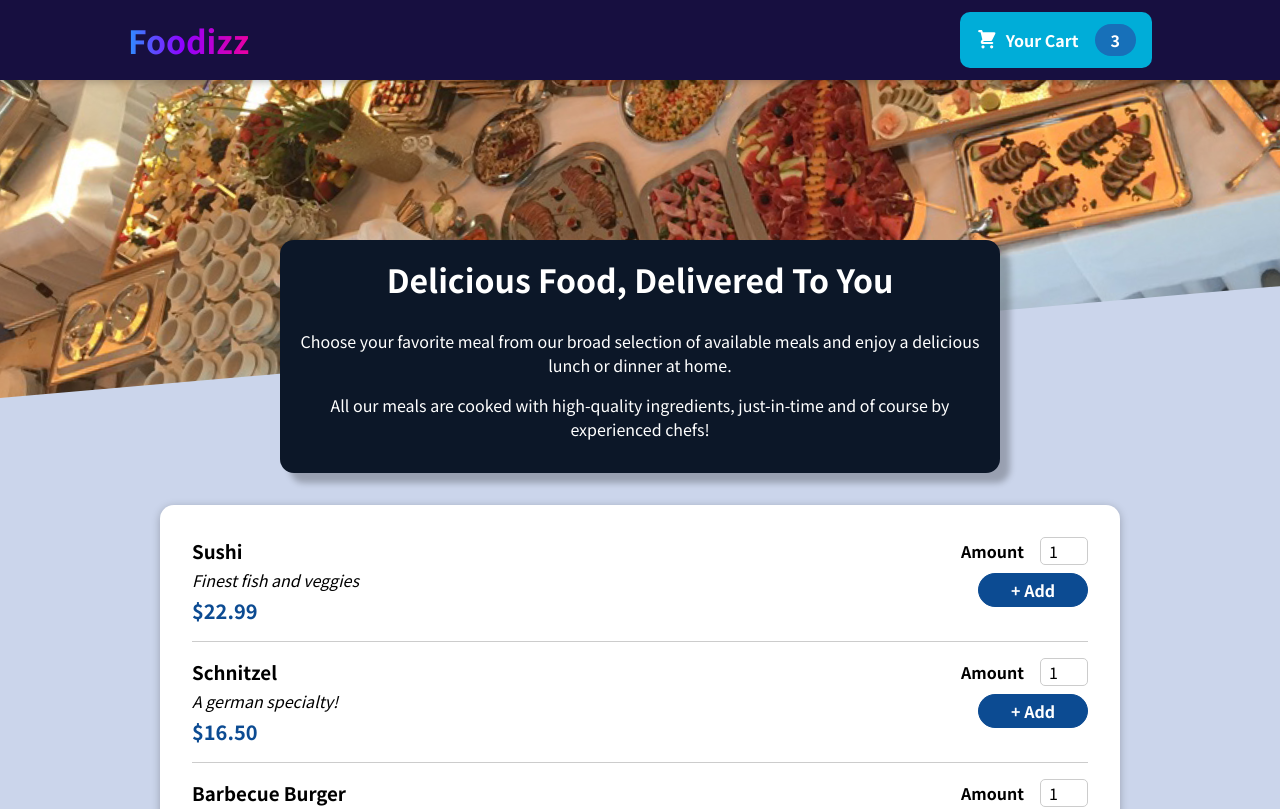
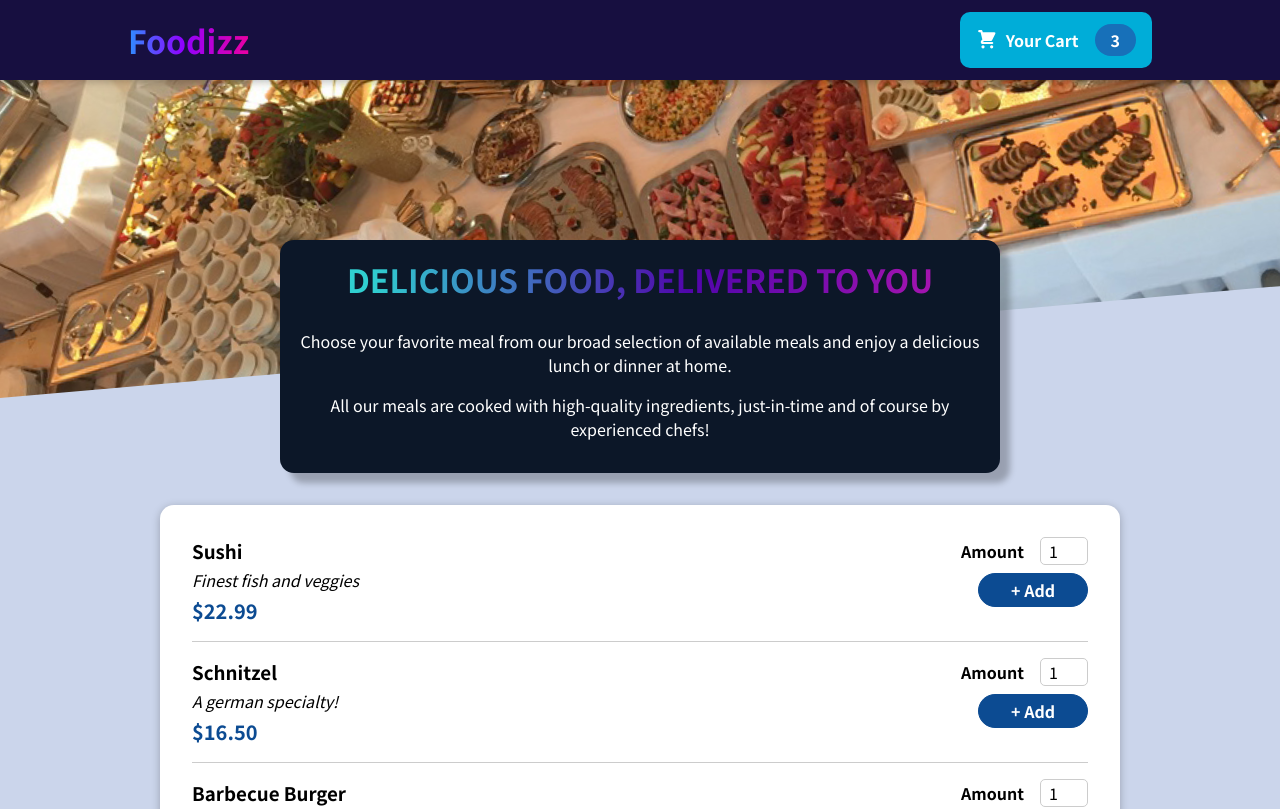
Before and after one commit to devparekh24/foodizz-app, a React (Create React App) app: page / in a window 1280 px wide. Shown: the top 809 px of the page. Built offline with nearby package versions, Linux system fonts and the light colour scheme.

Commit message:
update MealsSummary.css

```diff
--- a/src/components/Meals/MealsSummary/MealsSummary.css
+++ b/src/components/Meals/MealsSummary/MealsSummary.css
@@ -15,4 +15,8 @@
   .summary h2 {
     font-size: 2rem;
     margin-top: 0;
+    text-transform: uppercase;
+    background: linear-gradient(to right, #30CFD0 11%, #5005ab 57%, #b517b0 100%);
+    -webkit-background-clip: text;
+    -webkit-text-fill-color: transparent;
   }
```
